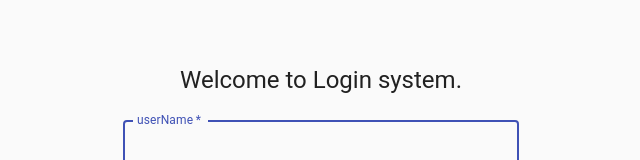
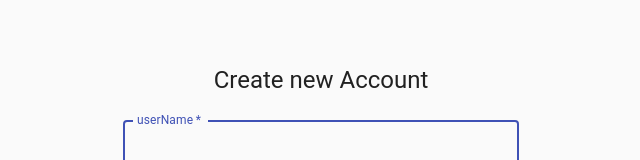
Before and after one commit to AbdHussein/AWS-Thesis-Proj, a React (Create React App) app in the folder client/: page /signUp in a window 1280 px wide. Shown: the top 160 px of the page, without its empty margins (319-959 px from the left). Built offline with nearby package versions, Linux system fonts and the light colour scheme.

Commit message:
auth done

```diff
--- a/client/src/components/Auth/SignUp.js
+++ b/client/src/components/Auth/SignUp.js
@@ -53,14 +53,14 @@ export default function SignUp(props) {
       state.mobile
     );
     const request = Constants.request(query);
-    props.history.push('/');
+    props.history.push('/signIn');
   };
   return (
     <Container component='main' maxWidth='xs'>
       <CssBaseline />
       <div className={classes.paper}>
         <Typography component='h1' variant='h5'>
-          Welcome to Login system.
+          Create new Account
         </Typography>
         <form className={classes.form} noValidate>
           <Grid container spacing={2}>
```
